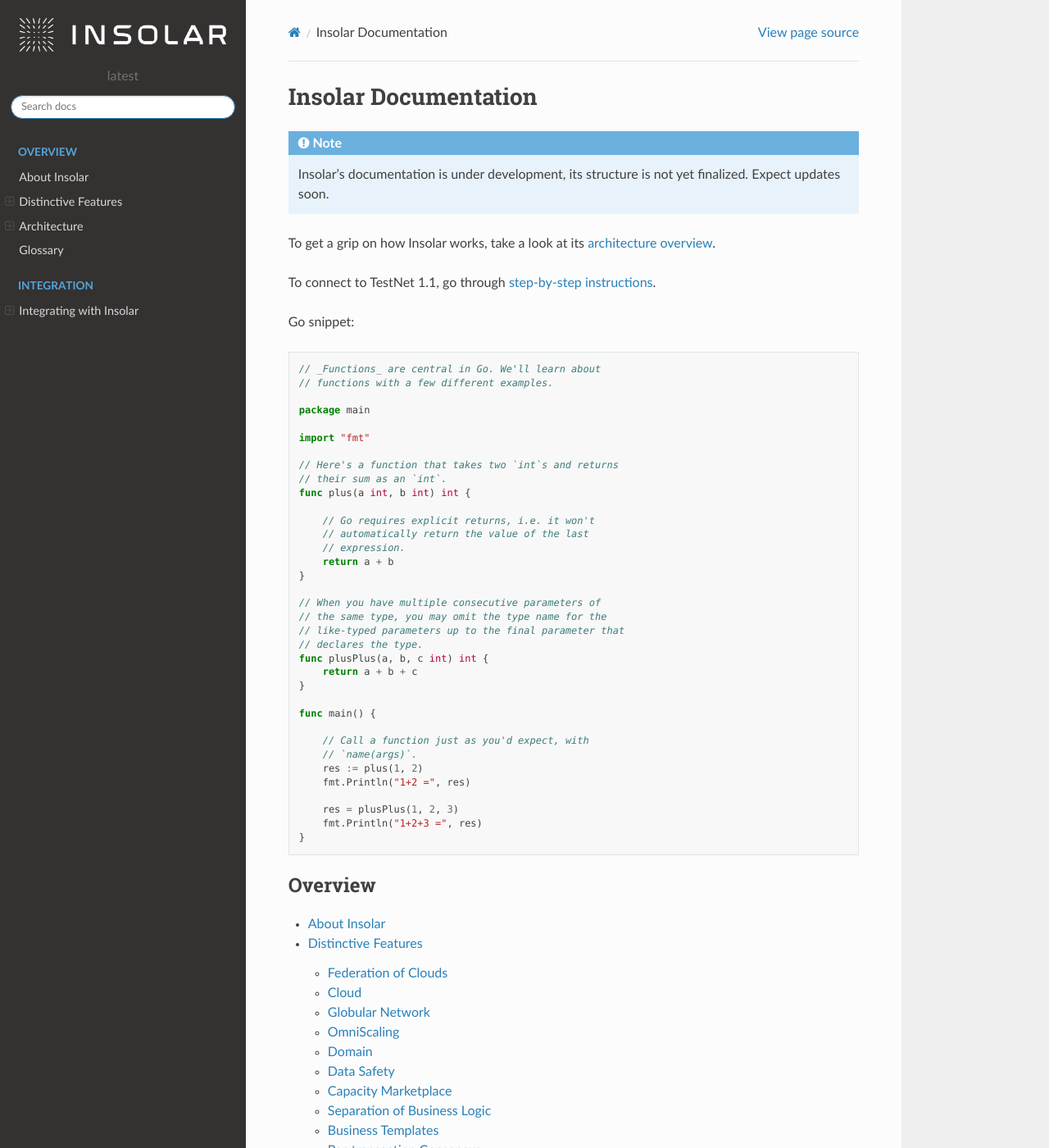
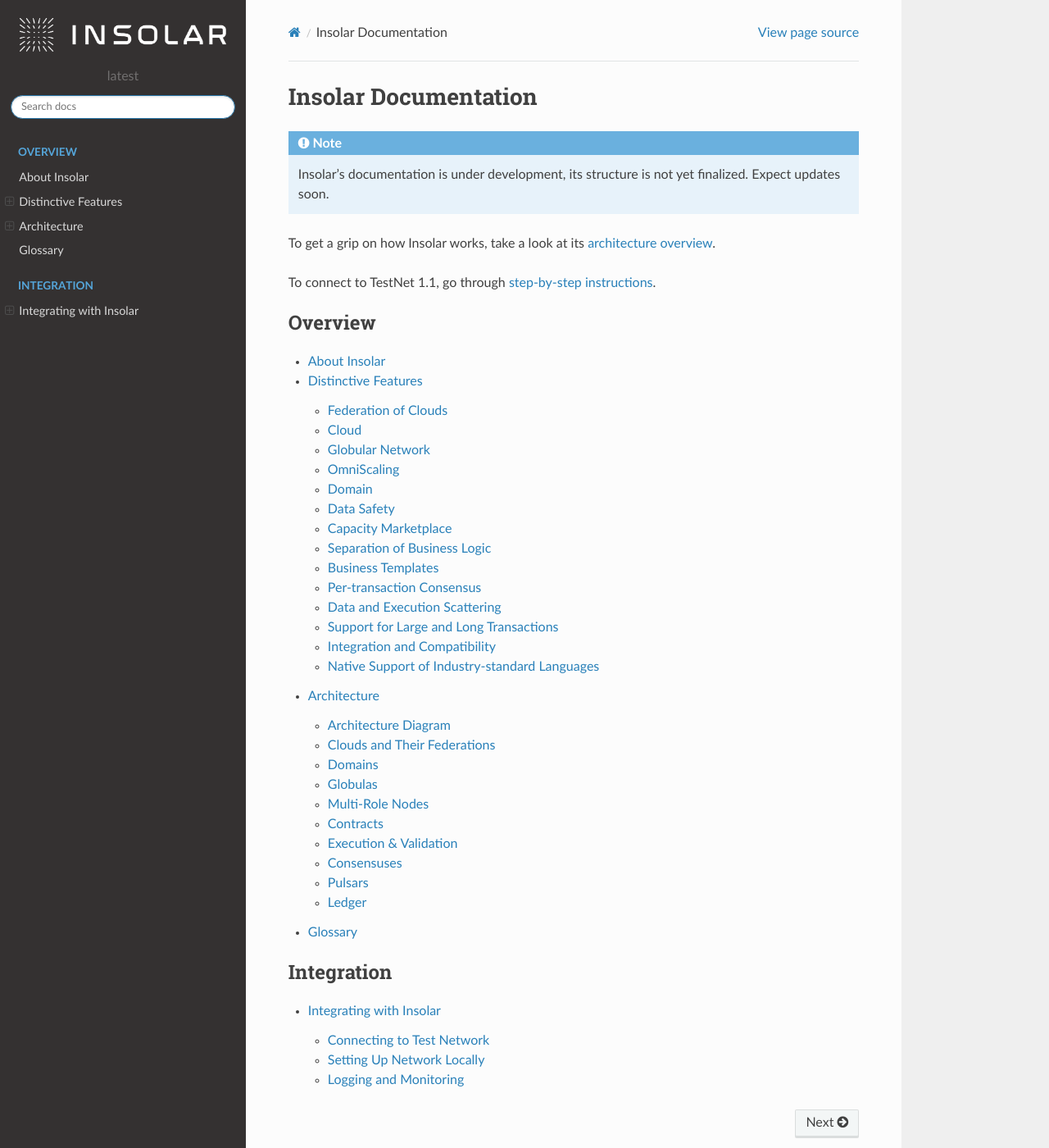
Before and after one commit to sofiayem/rtd-doc-tests, a Sphinx documentation site: the page built from docs/source/index.rst, in a window 1280 px wide and 1400 px high. Shown: the whole window at 82% size. Built offline with Sphinx 7.4.7 and the Read the Docs theme 2.0.0, drawn with Linux system fonts in a browser that asks for light colours.

Commit message:
beautify scheme

```diff
--- a/docs/source/conf.py
+++ b/docs/source/conf.py
@@ -32,7 +32,7 @@
 # extensions coming with Sphinx (named 'sphinx.ext.*') or your custom
 # ones.
 extensions = [
-#	'sphinxcontrib.golangdomain',
+	'sphinxcontrib.golangdomain',
 	'sphinx_tabs.tabs',
 	'sphinxcontrib.plantuml',
 	'sphinx_copybutton'
--- a/docs/source/index.rst
+++ b/docs/source/index.rst
@@ -11,46 +11,6 @@
 To get a grip on how Insolar works, take a look at its :ref:`architecture overview <architecture>`.
 
 To connect to TestNet 1.1, go through :ref:`step-by-step instructions <connecting_to_testnet>`.
-
-Go snippet:
-
-.. code-block:: go
-
-   // _Functions_ are central in Go. We'll learn about
-   // functions with a few different examples.
-
-   package main
-
-   import "fmt"
-
-   // Here's a function that takes two `int`s and returns
-   // their sum as an `int`.
-   func plus(a int, b int) int {
-
-       // Go requires explicit returns, i.e. it won't
-       // automatically return the value of the last
-       // expression.
-       return a + b
-   }
-
-   // When you have multiple consecutive parameters of
-   // the same type, you may omit the type name for the
-   // like-typed parameters up to the final parameter that
-   // declares the type.
-   func plusPlus(a, b, c int) int {
-       return a + b + c
-   }
-
-   func main() {
-
-       // Call a function just as you'd expect, with
-       // `name(args)`.
-       res := plus(1, 2)
-       fmt.Println("1+2 =", res)
-
-       res = plusPlus(1, 2, 3)
-       fmt.Println("1+2+3 =", res)
-   }
 
 .. // TODO: Develop a documentation entry point (main page) upon the content's readiness.
 
```
Also changed, not shown: docs/source/architecture.rst (+1 -95 lines), 1 other file.
